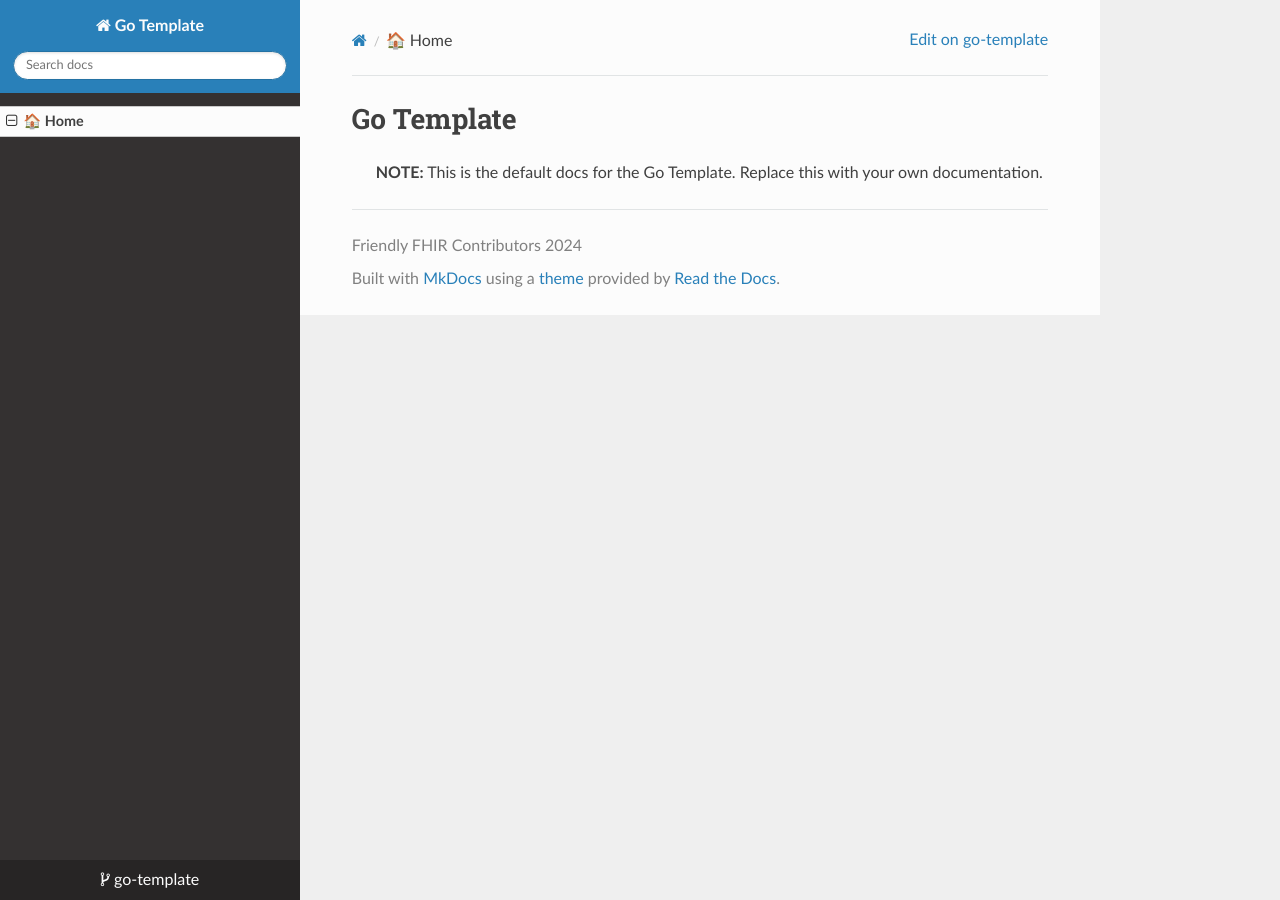
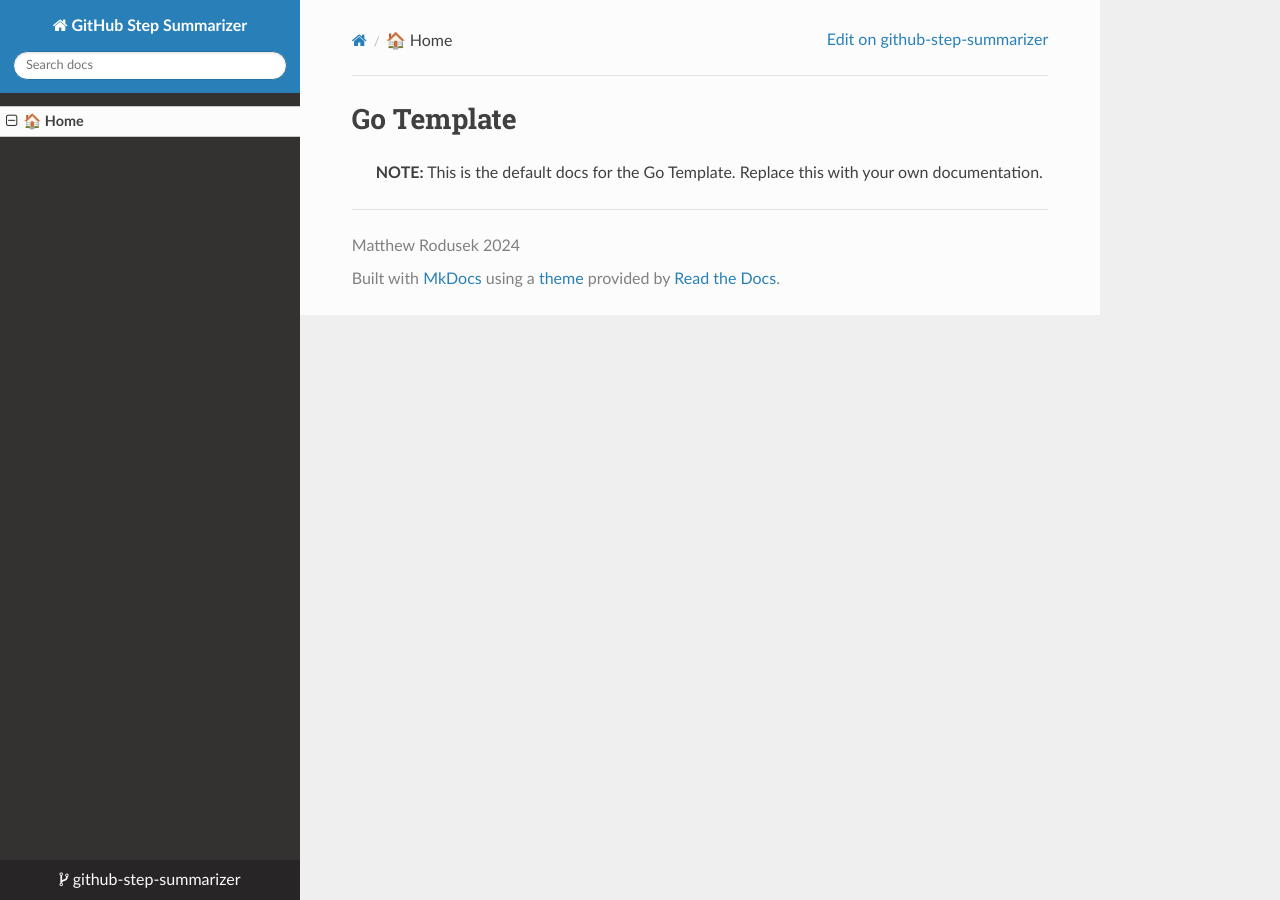
Before and after one commit to bitwizeshift/github-step-summarizer, an MkDocs documentation site: the page built from docs/index.md, in a window 1280 px wide. Built offline with MkDocs 1.6.1, drawn with Linux system fonts in a browser that asks for light colours; nearby versions of some CDN libraries.

Commit message:
Replace template boilerplate with project info
Since this is an application of the go-repo template in the
Friendly FHIR org, we need to replace the template boilerplate
with the actual project information, and massage it to work outside
of the organization.

This addresses the above issue in the following ways:

* Fixed references in `mkdocs` configurations
* Fixed references in the `README.md` file
* Replace the branch-promotion inline, since we don't have secret access
  to the Friendly FHIR org
* Removed the community workflows, since we don't have access to the
  Friendly FHIR org, and want our own community content.

```diff
--- a/mkdocs.yaml
+++ b/mkdocs.yaml
@@ -1,13 +1,13 @@
 # yaml-language-server: $schema=https://json.schemastore.org/mkdocs-1.0.json
-site_name: Go Template
-copyright: Friendly FHIR Contributors 2024
-repo_name: go-template
-repo_url: https://github.com/friendly-fhir/go-template
+site_name: GitHub Step Summarizer
+copyright: Matthew Rodusek 2024
+repo_name: github-step-summarizer
+repo_url: https://github.com/bitwizeshift/github-step-summarizer
 remote_branch: origin/master
 remote_name: origin
 site_author: Matthew Rodusek
-site_description: The Friendly FHIR organization
-site_url: https://friendly-fhir.github.io/go-template
+site_description: A utility that can produce easy summarizer templates for GitHub Actions
+site_url: https://bitwizeshift.github.io/github-step-summarizer
 site_dir: dist
 docs_dir: docs
 
```
Also changed, not shown: README.md (+9 -23 lines), 6 other files.
